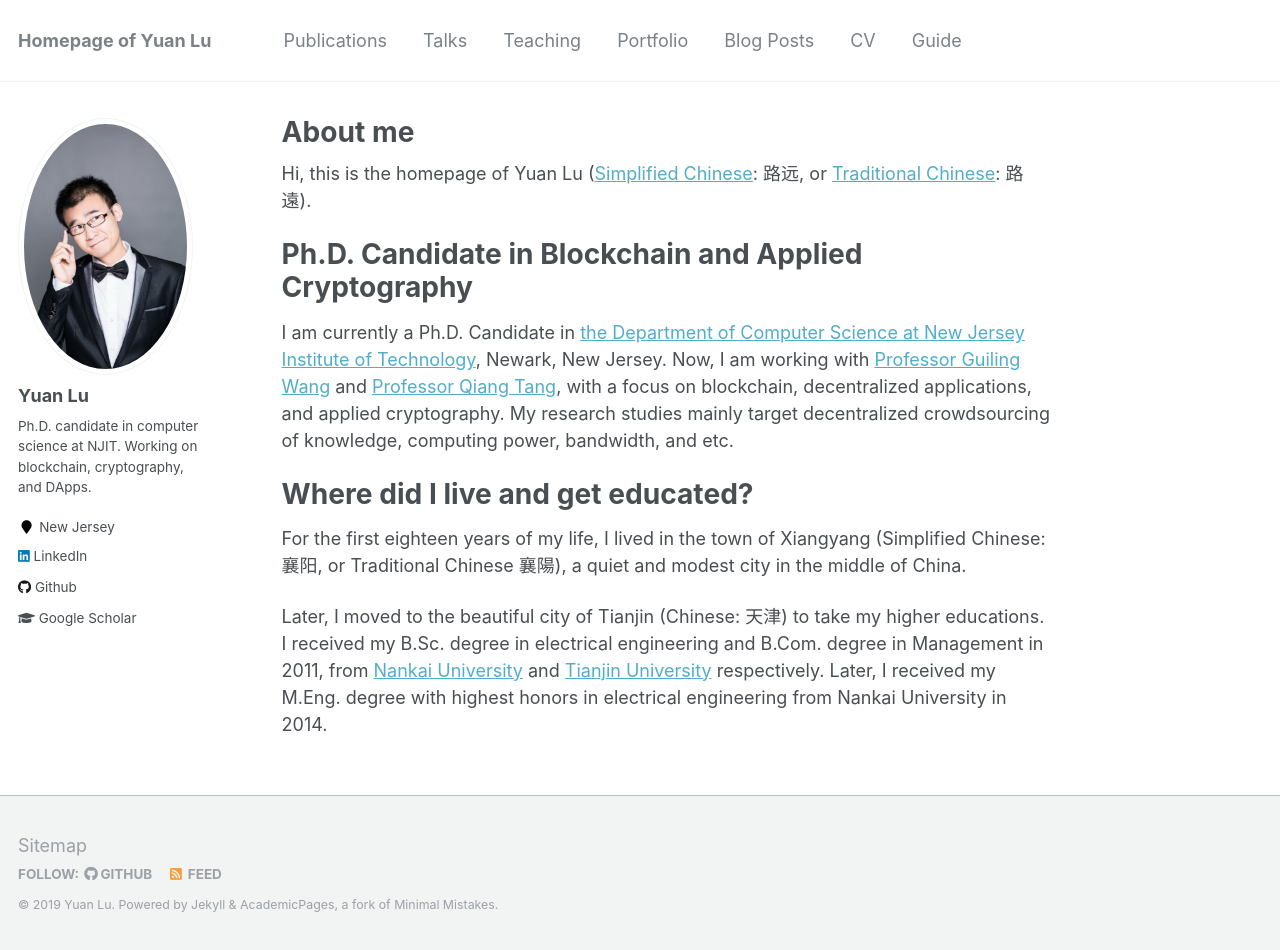
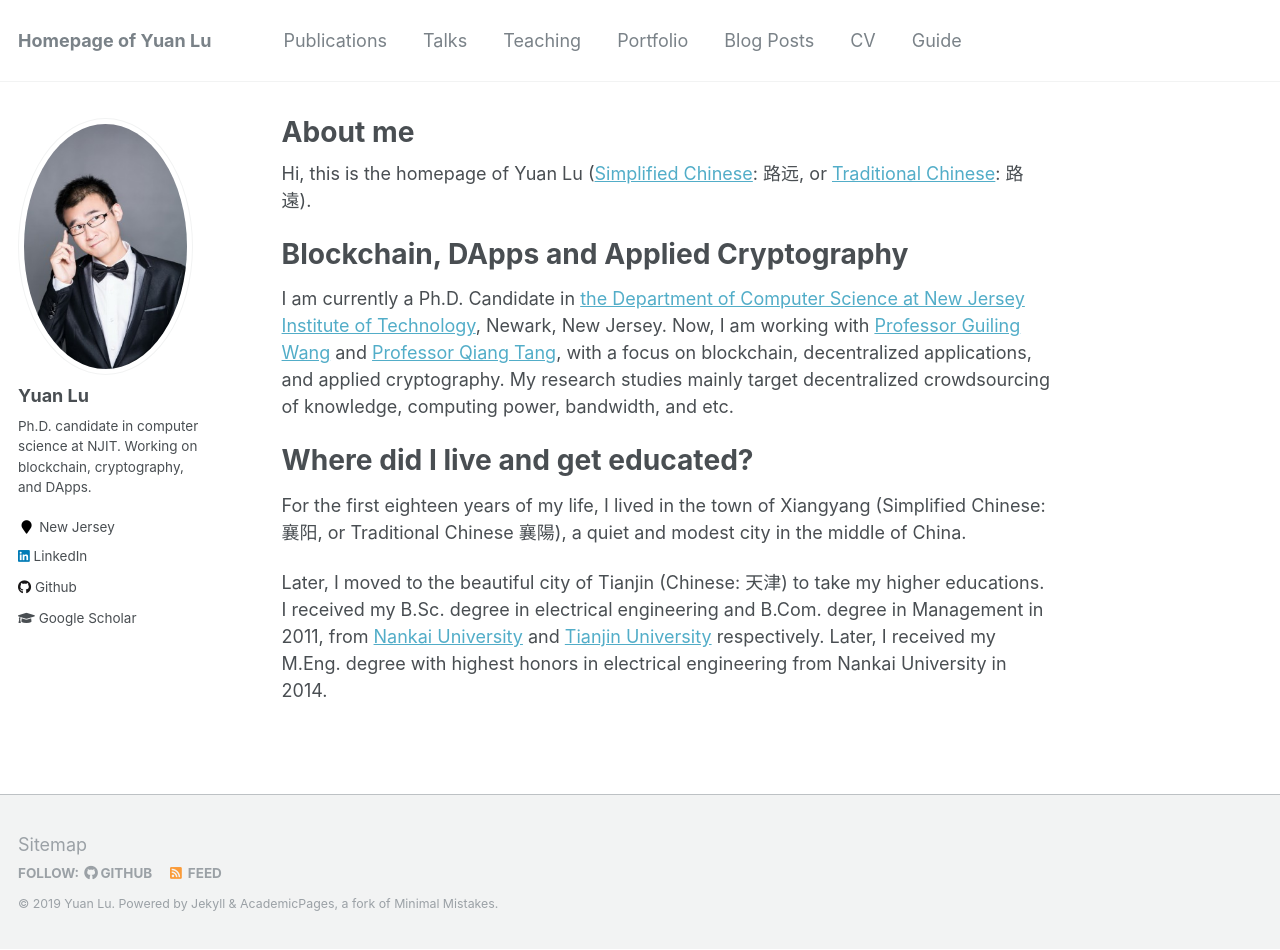
Before and after one commit to yylluu/yylluu.github.io, a Jekyll site: the page built from _pages/about.md, in a window 1280 px wide and 950 px high. Built offline with Jekyll 4.4.1, drawn with Linux system fonts in a browser that asks for light colours.

Commit message:
Update about.md

```diff
--- a/_pages/about.md
+++ b/_pages/about.md
@@ -10,7 +10,7 @@ redirect_from:
 
 Hi, this is the homepage of Yuan Lu ([Simplified Chinese](https://en.wikipedia.org/wiki/Simplified_Chinese_characters): 路远, or [Traditional Chinese](https://en.wikipedia.org/wiki/Traditional_Chinese_characters): 路遠).
 
-Ph.D. Candidate in Blockchain and Applied Cryptography
+Blockchain, DApps and Applied Cryptography
 ======
 I am currently a Ph.D. Candidate in [the Department of Computer Science at New Jersey Institute of Technology](https://cs.njit.edu/), Newark, New Jersey. Now, I am working with [Professor Guiling Wang](https://web.njit.edu/~gwang/) and [Professor Qiang Tang](https://web.njit.edu/~qiang/), with a focus on blockchain, decentralized applications, and applied cryptography. My research studies mainly target decentralized crowdsourcing of knowledge, computing power, bandwidth, and etc.
 
```
